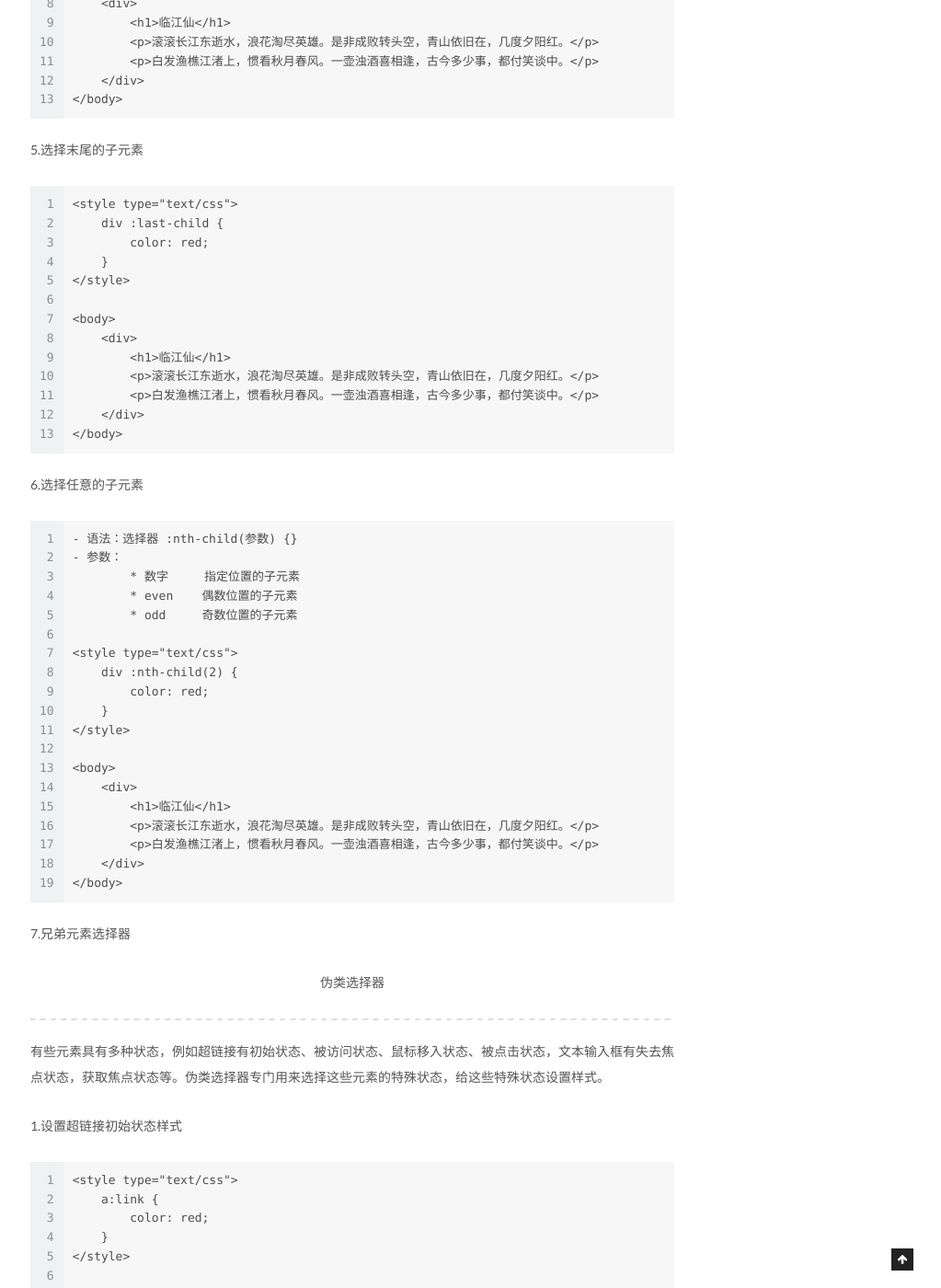
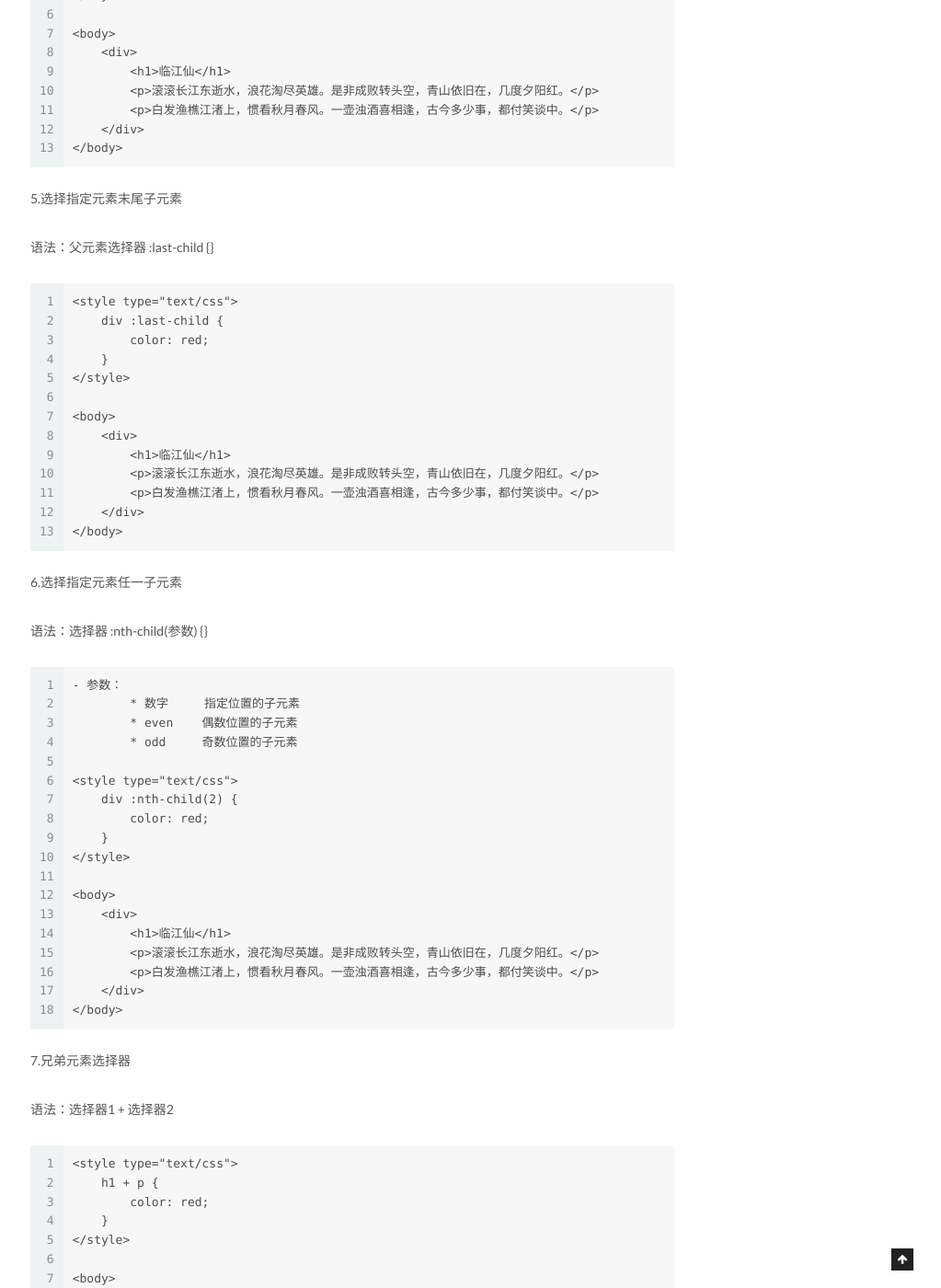
Before and after one commit to chuyibo/chuyibo.github.io, a Jekyll site: the page built from _posts/2021-01-27-CSS 学习笔记(一).md, in a window 1280 px wide and 1400 px high, scrolled down 4654 px. Shown: the whole window at 92% size, without its empty margins (257-1280 px from the left). Built offline with Jekyll 4.4.1, drawn with Linux system fonts in a browser that asks for light colours; some of the changed text lies outside the part shown.

Commit message:
2021/01/28

````diff
--- a/_posts/2021-01-27-CSS 学习笔记(一).md
+++ b/_posts/2021-01-27-CSS 学习笔记(一).md
@@ -197,7 +197,9 @@ categories:
 
 > 说明：示例中选择所有拥有 div 父元素的 h1 元素
 
-4.选择第一个子元素
+4.选择指定元素第一个子元素
+
+语法：父元素选择器 :first-child {}
 
 ```
 <style type="text/css">
@@ -215,7 +217,9 @@ categories:
 </body>
 ```
 
-5.选择末尾的子元素
+5.选择指定元素末尾子元素
+
+语法：父元素选择器 :last-child {}
 
 ```
 <style type="text/css">
@@ -233,10 +237,11 @@ categories:
 </body>
 ```
 
-6.选择任意的子元素
+6.选择指定元素任一子元素
+
+语法：选择器 :nth-child(参数) {}
 
 ```
-- 语法：选择器 :nth-child(参数) {}
 - 参数：
 	* 数字     指定位置的子元素
 	* even    偶数位置的子元素
@@ -258,6 +263,48 @@ categories:
 ```
 
 7.兄弟元素选择器
+
+语法：选择器1 + 选择器2
+
+```
+<style type="text/css">
+    h1 + p {
+    	color: red;
+    }
+</style>
+
+<body>
+    <div>
+        <h1>临江仙</h1>
+        <p>滚滚长江东逝水，浪花淘尽英雄。是非成败转头空，青山依旧在，几度夕阳红。</p>
+        <p>白发渔樵江渚上，惯看秋月春风。一壶浊酒喜相逢，古今多少事，都付笑谈中。</p>
+    </div>
+</body>
+```
+
+> 说明：选择 h1 后面第一个兄弟元素 p
+
+语法：选择器1 ~ 选择器2
+
+```
+<style type="text/css">
+    h1 ~ p {
+    	color: red;
+    }
+</style>
+
+<body>
+    <div>
+        <h1>临江仙</h1>
+        <p>滚滚长江东逝水，浪花淘尽英雄。是非成败转头空，青山依旧在，几度夕阳红。</p>
+        <p>白发渔樵江渚上，惯看秋月春风。一壶浊酒喜相逢，古今多少事，都付笑谈中。</p>
+    </div>
+</body>
+```
+
+> 说明：选择 h1 后面所有的所有兄弟元素 p
+
+
 
 <p align="center">伪类选择器</p>
 
````
Also changed, not shown: other parts of _posts/2021-01-27-CSS 学习笔记(一).md (+1 -1 lines).
